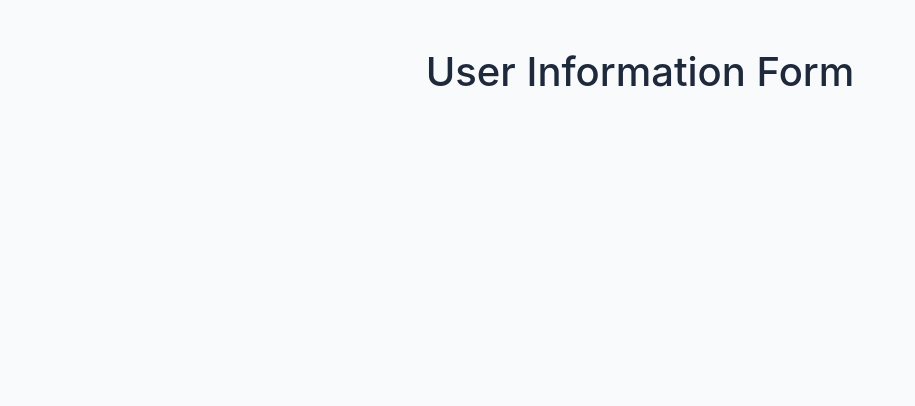
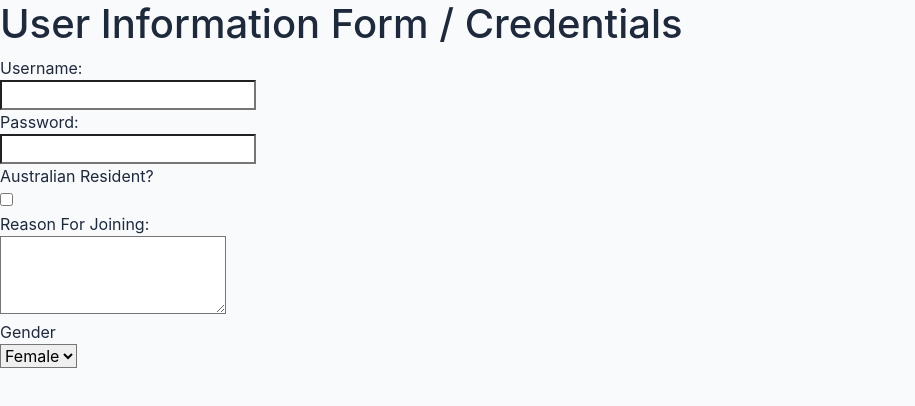
Before and after one commit to ShiinsMashiro/FIT5032, a Vue app: page / in a window 1280 px wide. Shown: the top 406 px of the page, without its empty margins (0-915 px from the left). Built offline with nearby package versions, Linux system fonts and the light colour scheme.

Commit message:
ePortfolio Task 3.1: Complete Activity 2 - Add HTML form and input types to LibraryRegistrationForm

```diff
--- a/src/components/LibraryRegistrationForm.vue
+++ b/src/components/LibraryRegistrationForm.vue
@@ -1,10 +1,22 @@
 <template>
-  <div class="container mt-5">
-    <div class="row">
-      <div class="col-md-8 offset-md-2">
-        <h1 class="text-center">User Information Form</h1>
-      </div>
-    </div>
+  <div class="form">
+    <h1>User Information Form / Credentials</h1>
+    <form>
+      <label for="username">Username:</label><br>
+      <input type="text" id="username" name="username"><br>
+      <label for="password">Password:</label><br>
+      <input type="password" id="password" name="password"><br>
+      <label for="isAustralian">Australian Resident?</label><br>
+      <input type="checkbox" id="isAustralian" name="isAustralian"><br>
+      <label for="reason">Reason For Joining:</label><br>
+      <textarea id="reason" name="reason" rows="3"></textarea><br>
+      <label for="gender">Gender</label><br>
+      <select id="gender">
+        <option value="female">Female</option>
+        <option value="male">Male</option>
+        <option value="other">Other</option>
+      </select>
+    </form>
   </div>
 </template>
 
```
